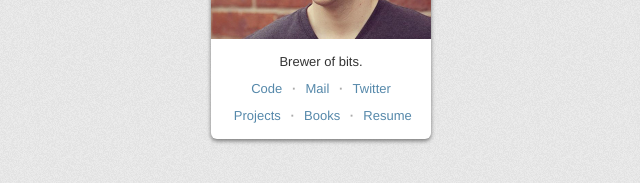
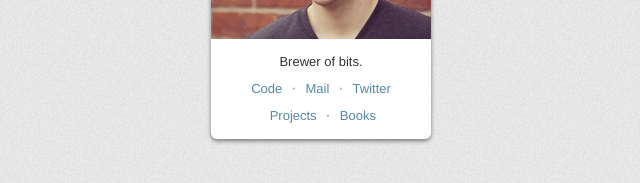
Before and after one commit to tedlee/tedlee.github.io, a Jekyll site: the page index.html, which Jekyll copies as it is, in a window 1280 px wide. Shown: the part 446-629 px from the top of the page, without its empty margins (319-959 px from the left). Built offline with Jekyll 4.4.1, drawn with Linux system fonts in a browser that asks for light colours.

Commit message:
refactor

```diff
--- a/index.html
+++ b/index.html
@@ -54,10 +54,6 @@
 					<span class="middot">&middot;</span>
 					&nbsp;<a href="http://pinterest.com/ted/books-read-2015">Books</a>
 				</li>
-				<li>
-					<span class="middot">&middot;</span>
-					&nbsp;<a href="http://resume.tedlee.me">Resume</a>
-				</li>
 			</ul>
 		</article>
 	</div>
```
